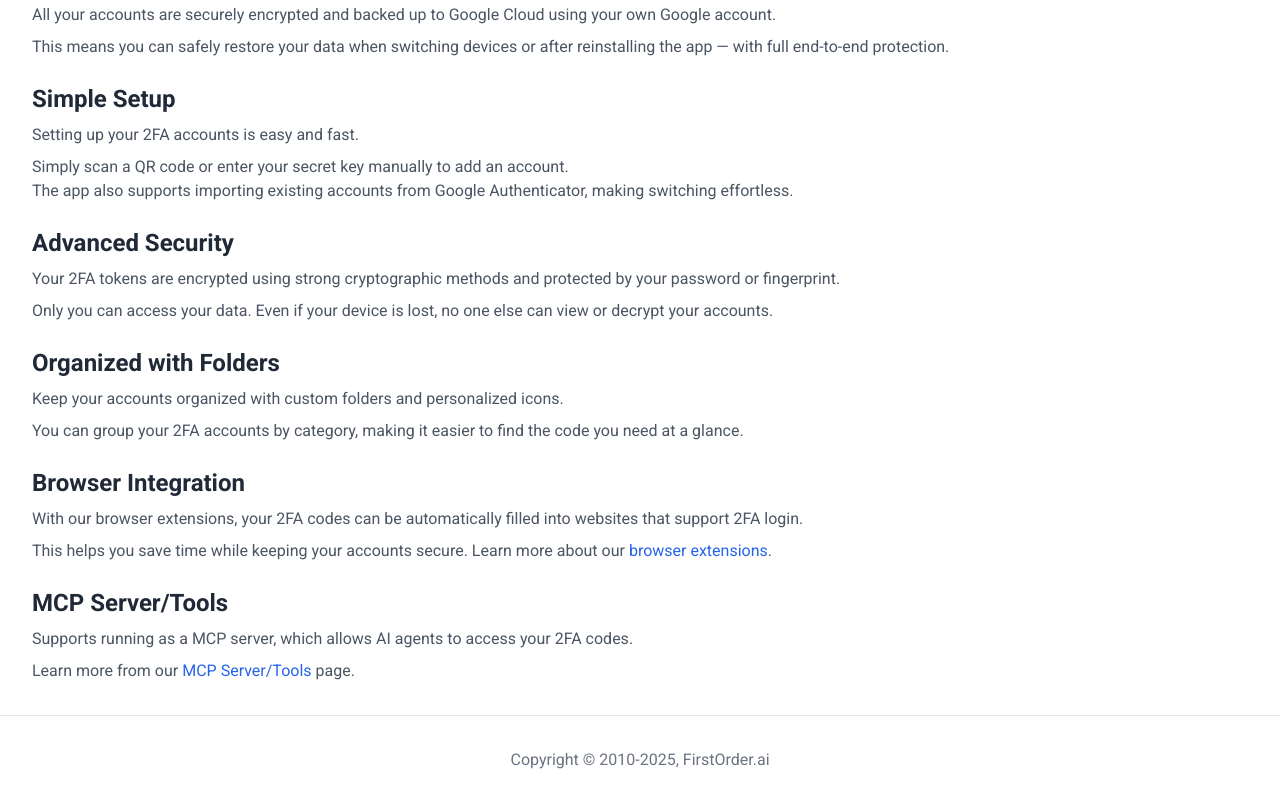
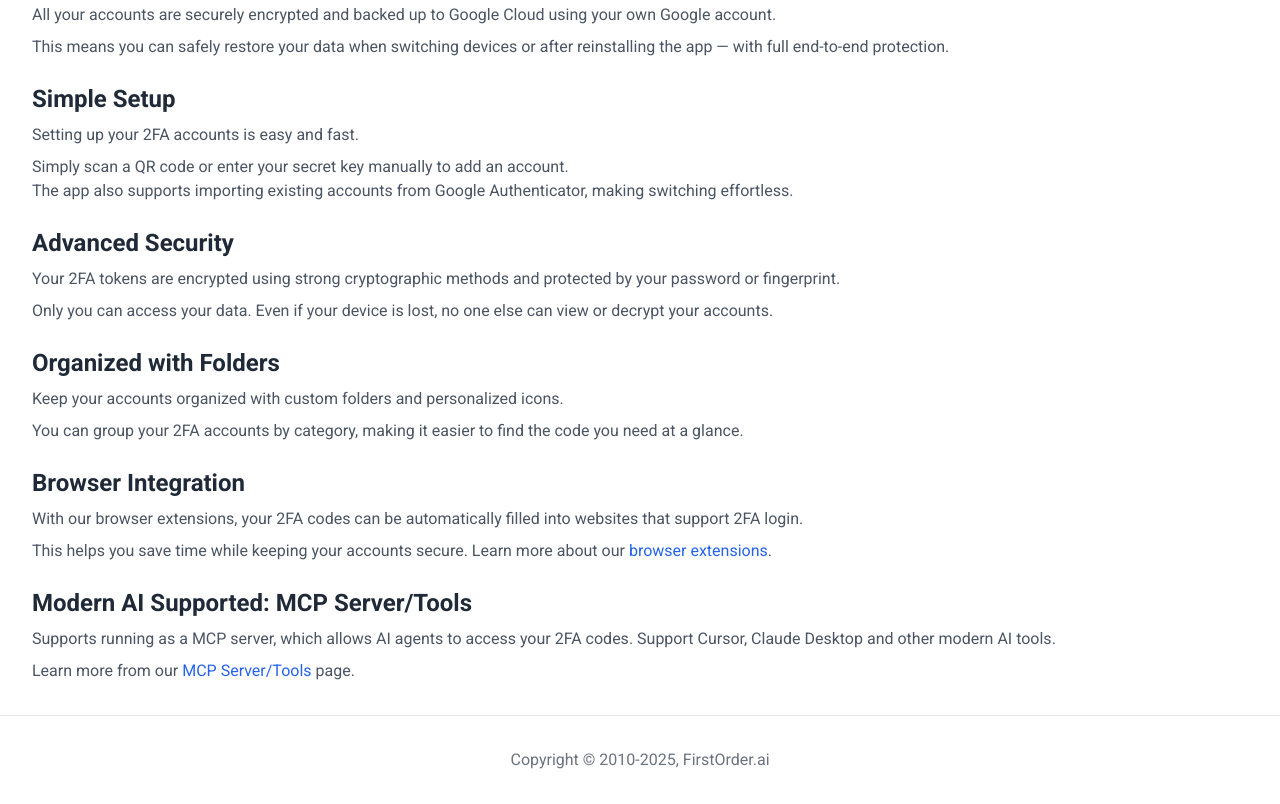
Before and after one commit to firstorderai/authenticator-app, a website: page index.html in a window 1280 px wide. Shown: the part 2404-3208 px from the top of the page. Drawn offline with Linux system fonts and the light colour scheme.

Commit message:
update mcp desc

```diff
--- a/index.html
+++ b/index.html
@@ -290,11 +290,14 @@
 
             <!-- MCP Server -->
             <div class="feature-card space-y-2">
-              <h4 class="text-2xl font-bold text-gray-800">MCP Server/Tools</h4>
+              <h4 class="text-2xl font-bold text-gray-800">
+                Modern AI Supported: MCP Server/Tools
+              </h4>
               <div class="space-y-2">
                 <p class="text-base text-gray-600">
                   Supports running as a MCP server, which allows AI agents to
-                  access your 2FA codes.
+                  access your 2FA codes. Support Cursor, Claude Desktop and
+                  other modern AI tools.
                 </p>
                 <p class="text-base text-gray-600">
                   Learn more from our
```
